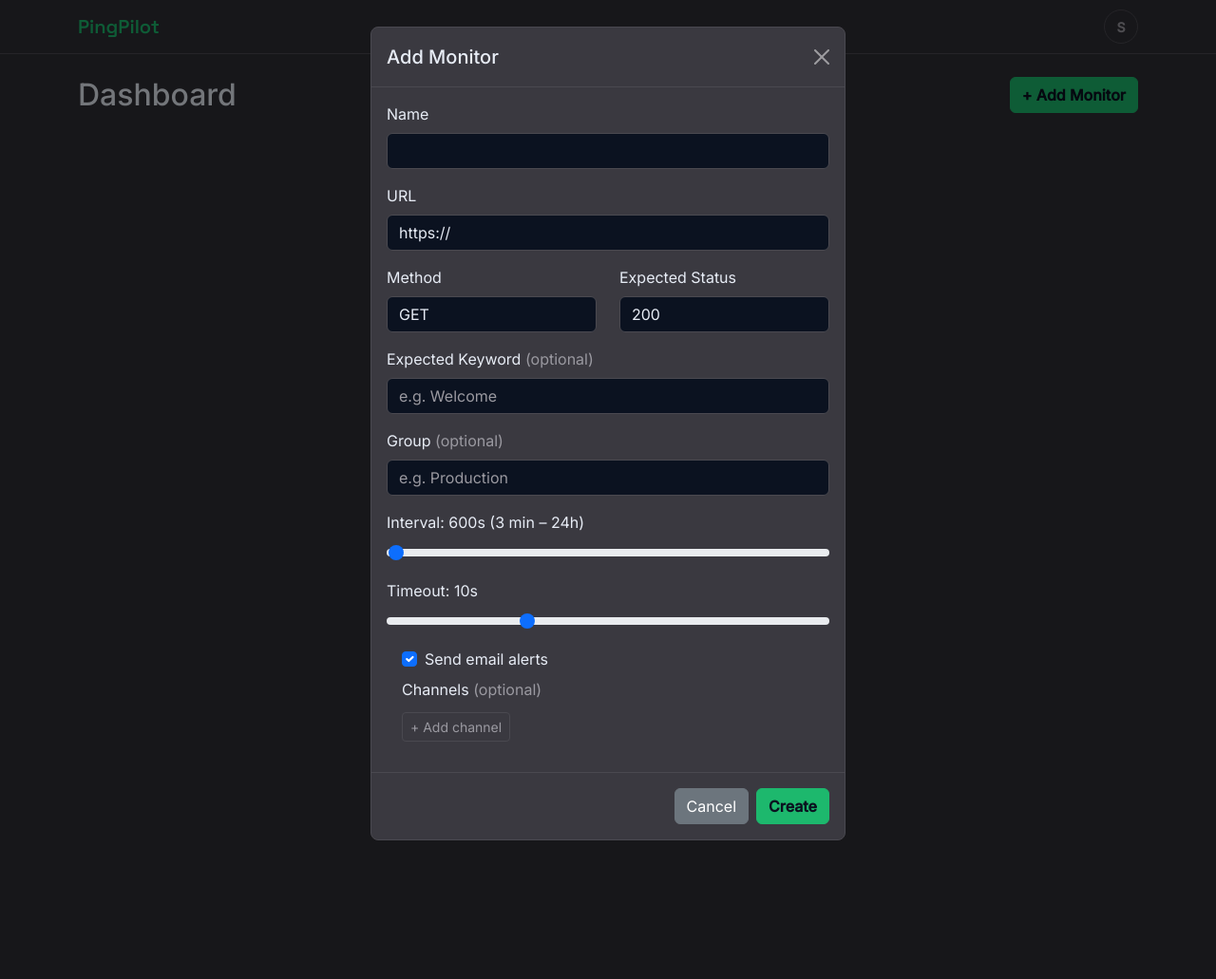
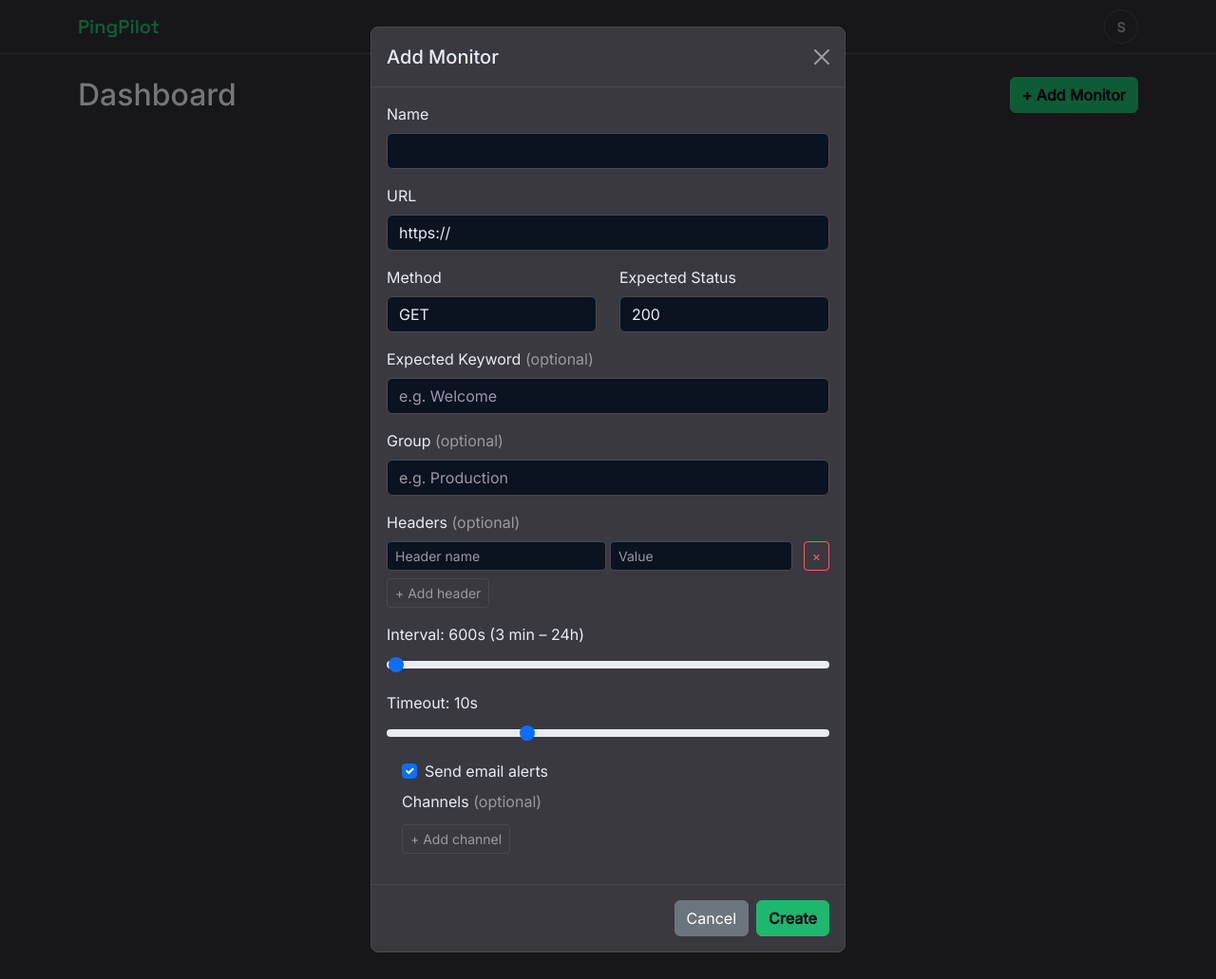
Before and after one commit to sakul7-stack/pingPilot, a Django app: page /dashboard/ in a window 1280 px wide, after a click on "+ Add Monitor". Shown: the whole page at 95% size. Run offline with Django 5.2, Linux system fonts and the light colour scheme; the visitor is signed in with stand-in values (Sample User, id 1); data that the repository does not hold is empty.

Commit message:
custom headers

```diff
--- a/dashboard/views.py
+++ b/dashboard/views.py
@@ -76,6 +76,7 @@ def create_monitor(request):
             expected_keyword=expected_keyword,
             group=group,
             email_alerts=request.POST.get("email_alerts") == "on",
+            headers=_parse_headers(request.POST),
         )
         _save_channels(monitor, request.POST, user=request.user)
         messages.success(request, f"Monitor '{name}' created.")
@@ -123,6 +124,7 @@ def edit_monitor(request, monitor_id):
             monitor.expected_keyword = expected_keyword
             monitor.group = group
             monitor.email_alerts = request.POST.get("email_alerts") == "on"
+            monitor.headers = _parse_headers(request.POST)
             monitor.save()
             _save_channels(monitor, request.POST, user=request.user)
             messages.success(request, f"Monitor '{name}' updated.")
@@ -712,3 +714,15 @@ def _save_channels(monitor, data, user=None):
         i += 1
 
     monitor.channels.exclude(pk__in=kept_ids).delete()
+
+
+def _parse_headers(data):
+    headers = []
+    i = 0
+    while f"header_{i}_name" in data:
+        name = data.get(f"header_{i}_name", "").strip()
+        value = data.get(f"header_{i}_value", "").strip()
+        if name and value:
+            headers.append({"name": name, "value": value})
+        i += 1
+    return headers
--- a/heartbeat/checker.py
+++ b/heartbeat/checker.py
@@ -34,9 +34,10 @@ async def check_monitor(
 ) -> CheckResult:
     started = datetime.now()
     method = monitor.method.lower()
+    headers = {h["name"]: h["value"] for h in monitor.headers if h.get("name") and h.get("value")}
     try:
         resp = await client.request(
-            method, monitor.url, timeout=monitor.timeout
+            method, monitor.url, timeout=monitor.timeout, headers=headers
         )
         elapsed = (datetime.now() - started).total_seconds() * 1000
         status = evaluate_response(resp, monitor)
@@ -66,9 +67,10 @@ async def retry_if_transient(
         return _check_result(Status.DOWN, error=error)
     await asyncio.sleep(2)
     method = monitor.method.lower()
+    headers = {h["name"]: h["value"] for h in monitor.headers if h.get("name") and h.get("value")}
     try:
         resp = await client.request(
-            method, monitor.url, timeout=monitor.timeout
+            method, monitor.url, timeout=monitor.timeout, headers=headers
         )
         elapsed = (datetime.now() - started).total_seconds() * 1000
         status = evaluate_response(resp, monitor)
--- a/heartbeat/models.py
+++ b/heartbeat/models.py
@@ -40,6 +40,7 @@ class Monitor(models.Model):
     share_token = models.CharField(max_length=64, unique=True, null=True, blank=True)
     group=models.CharField(max_length=50, blank=True, default="")
     ssl_alert_sent_at=models.DateTimeField(null=True, blank=True)
+    headers=models.JSONField(default=list, blank=True)
 
     class Meta:
         indexes=[
--- a/templates/dashboard.html
+++ b/templates/dashboard.html
@@ -128,6 +128,23 @@
           </datalist>
         </div>
         <div class="mb-3">
+          <label class="form-label">Headers <span class="text-muted">(optional)</span></label>
+          <div id="addHeadersContainer">
+            <div class="row g-1 mb-1" data-header-row>
+              <div class="col-6">
+                <input type="text" name="header_0_name" class="form-control form-control-sm" placeholder="Header name">
+              </div>
+              <div class="col-5">
+                <input type="text" name="header_0_value" class="form-control form-control-sm" placeholder="Value">
+              </div>
+              <div class="col-1 text-end">
+                <button type="button" class="btn btn-sm btn-outline-danger" onclick="this.closest('[data-header-row]').remove()">&times;</button>
+              </div>
+            </div>
+          </div>
+          <button type="button" class="btn btn-sm btn-outline-secondary mt-1" onclick="addHeaderRow()">+ Add header</button>
+        </div>
+        <div class="mb-3">
           <label class="form-label">Interval: <span id="intervalVal">600</span>s (3 min – 24h)</label>
           <input type="range" name="check_interval_seconds" class="form-range" value="600" min="180" max="86400" step="60"
                  oninput="document.getElementById('intervalVal').textContent=this.value">
@@ -161,6 +178,24 @@
 {% block extra_js %}
 <script>
 let addChannelIndex = 0;
+let addHeaderIndex = 1;
+
+function addHeaderRow() {
+  const i = addHeaderIndex++;
+  const html = `
+    <div class="row g-1 mb-1" data-header-row>
+      <div class="col-6">
+        <input type="text" name="header_${i}_name" class="form-control form-control-sm" placeholder="Header name">
+      </div>
+      <div class="col-5">
+        <input type="text" name="header_${i}_value" class="form-control form-control-sm" placeholder="Value">
+      </div>
+      <div class="col-1 text-end">
+        <button type="button" class="btn btn-sm btn-outline-danger" onclick="this.closest('[data-header-row]').remove()">&times;</button>
+      </div>
+    </div>`;
+  document.getElementById('addHeadersContainer').insertAdjacentHTML('beforeend', html);
+}
 
 function addAddChannel() {
   const i = addChannelIndex++;
```
Also changed, not shown: templates/edit_monitor.html (+37 -0 lines), templates/monitor_detail.html (+8 -0 lines), heartbeat/migrations/0009_monitor_headers.py (added).
